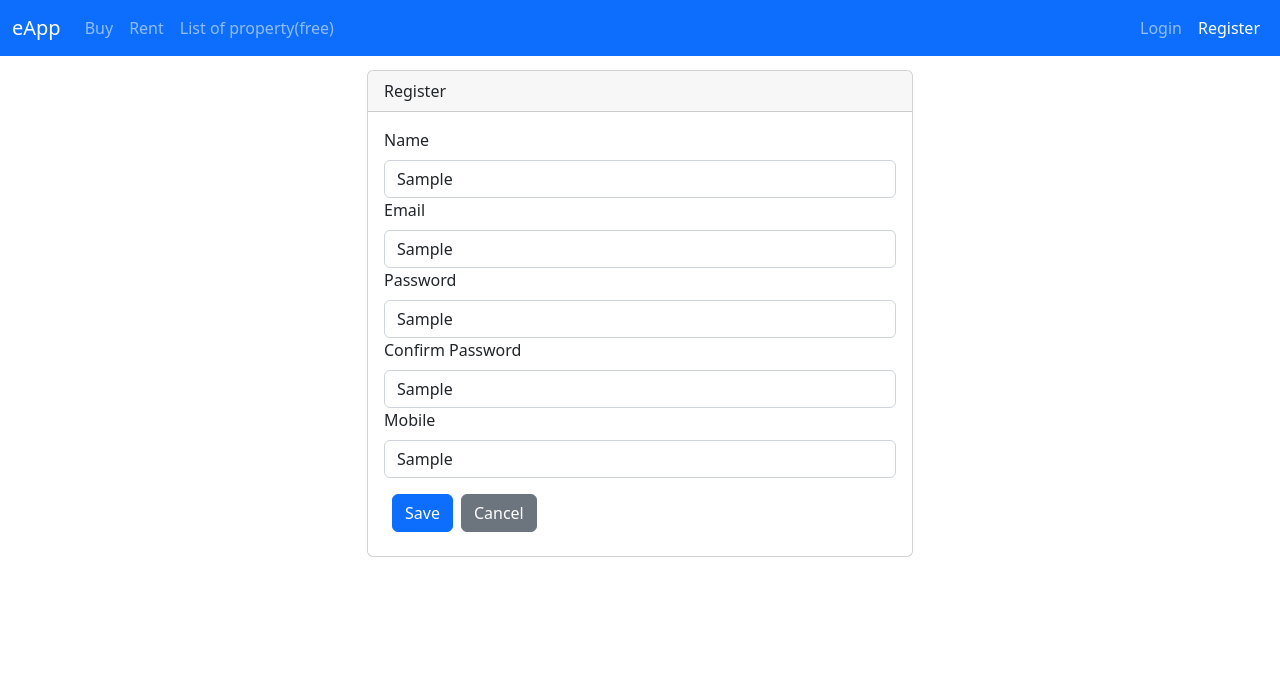
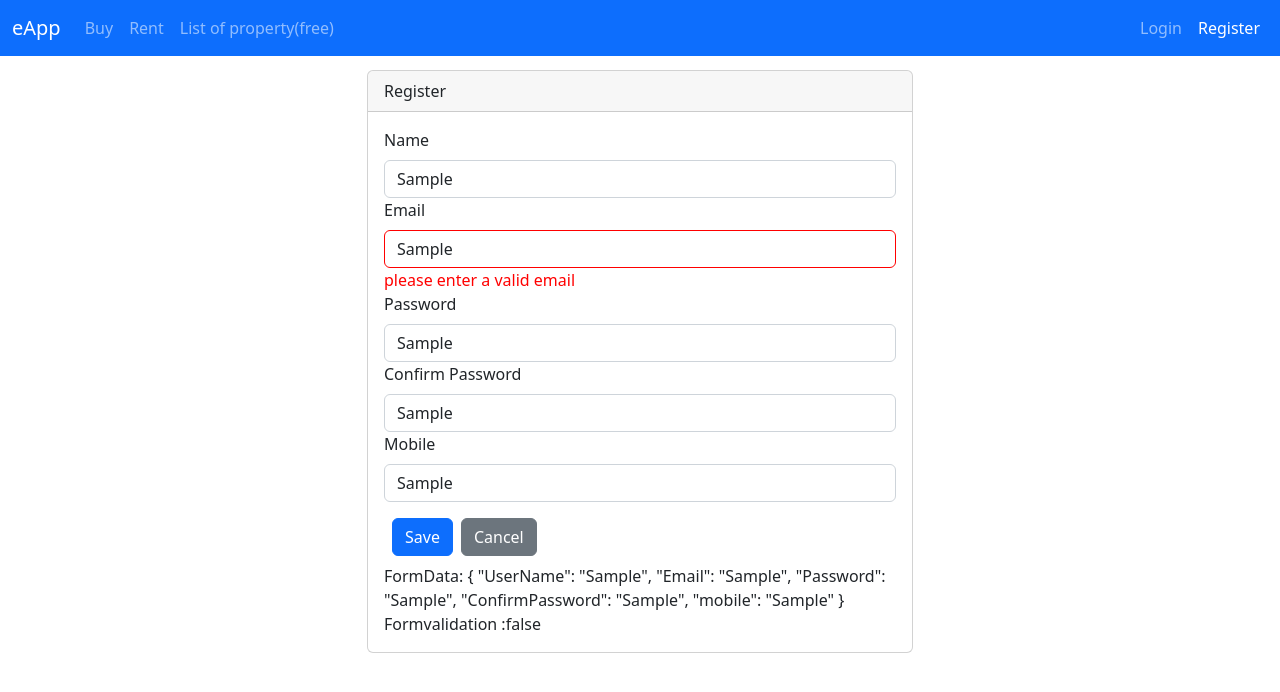
Before and after one commit to MohammadShakilCSE/AngularDemo, an Angular app in the folder Frontend/house-rent/: page /register in a window 1280 px wide. Both pictures are taken after typing "Sample", "Sample", "Sample", "Sample", "Sample" into the empty fields and a click on the button "Save". Shown: the top 692 px of the page. Built offline with nearby package versions, Linux system fonts and the light colour scheme.

Commit message:
Registration form with validation

```diff
--- a/Frontend/house-rent/src/app/app.module.ts
+++ b/Frontend/house-rent/src/app/app.module.ts
@@ -1,7 +1,7 @@
 import { NgModule } from '@angular/core';
 import { BrowserModule } from '@angular/platform-browser';
 import {HttpClientModule} from '@angular/common/http';
-import {FormsModule} from '@angular/forms';
+import {FormsModule,ReactiveFormsModule} from '@angular/forms';
 
 import { AppRoutingModule } from './app-routing.module';
 import { AppComponent } from './app.component';
@@ -28,7 +28,8 @@ import { NavBarComponent } from './nav-bar/nav-bar.component';
     BrowserModule,
     AppRoutingModule,
     FormsModule,
-    HttpClientModule
+    HttpClientModule,
+    ReactiveFormsModule
   ],
   providers: [],
   bootstrap: [AppComponent]
--- /dev/null
+++ b/Frontend/house-rent/src/app/user/register/Confirm-password.validators.ts
@@ -0,0 +1,20 @@
+import {AbstractControl,FormGroup} from '@angular/forms';
+
+export function ConfirmPassword(controlName:string,matchingControlName:string)
+{
+    return (formGroup :FormGroup)=>{
+        let control = formGroup.controls[controlName];
+        let matchingControl = formGroup.controls[matchingControlName]
+        if (
+          matchingControl.errors &&
+          !matchingControl.errors?.["confirmPasswordValidator"]
+        ) {
+            return;
+        }
+        if (control.value !== matchingControl.value) {
+          matchingControl.setErrors({ confirmPasswordValidator: true });
+        } else {
+          matchingControl.setErrors(null);
+        }
+    }
+}
--- a/Frontend/house-rent/src/app/user/register/register.component.css
+++ b/Frontend/house-rent/src/app/user/register/register.component.css
@@ -0,0 +1,6 @@
+.ng-invalid.ng-touched{
+    border-color: red;
+}
+.error-message{
+    color:red;
+}
--- a/Frontend/house-rent/src/app/user/register/register.component.html
+++ b/Frontend/house-rent/src/app/user/register/register.component.html
@@ -5,37 +5,75 @@
         Register
       </div>
       <div class="card-body">
-        <form>
+        <form [formGroup]="registrationForm" (ngSubmit)="onSubmit()" >
           <div class="form-group col-12">
               <label for="name" class="form-label">Name</label>
-              <input type="text" class="form-control">
+              <input type="text" class="form-control" formControlName="UserName">
+              <span class="error-message" *ngIf="!UserName?.valid
+              && UserName?.touched"
+             >
+                 <span *ngIf="UserName?.hasError('required')">Provide user name</span>
+                 <span *ngIf="UserName?.errors?.['minlength']">At least 6 char</span>
+              </span>
           </div>
 
           <div class="form-group col-12">
             <label for="email" class="form-label">Email</label>
-            <input type="text" class="form-control">
+            <input type="text" class="form-control" formControlName="Email">
+            <span class="error-message" *ngIf="!Email?.valid
+            && Email?.touched"
+           >
+               <span *ngIf="Email?.hasError('required')">Enter email name</span>
+               <span *ngIf="Email?.errors?.['email']">please enter a valid email</span>
+            </span>
           </div>
 
           <div class="form-group col-12">
             <label for="passwrod" class="form-label">Password</label>
-            <input type="text" class="form-control">
+            <input type="text" class="form-control" formControlName="Password">
+            <span class="error-message" *ngIf="!Password?.valid
+            && Password?.touched"
+           >
+               <span *ngIf="Password?.hasError('required')">Provide paasword</span>
+               <span *ngIf="Password?.errors?.['minlength']">please enter a valid password</span>
+            </span>
+
           </div>
 
           <div class="form-group col-12">
             <label for="cpassword" class="form-label">Confirm Password</label>
-            <input type="text" class="form-control">
+            <input type="text" class="form-control" formControlName="ConfirmPassword">
+            <span class="error-message" *ngIf="!ConfirmPassword?.valid
+            && ConfirmPassword?.touched"
+           >
+               <span *ngIf="ConfirmPassword?.hasError('required')">Provide ConfirmPassword</span>
+               <span *ngIf="ConfirmPassword?.hasError('confirmPasswordValidator')" >
+                  password not matched
+               </span>
+            </span>
+
 
           </div>
 
           <div class="form-group col-12">
             <label for="mobile" class="form-label">Mobile</label>
-            <input type="text" class="form-control">
+            <input type="text" class="form-control" formControlName="mobile">
+            <span class="error-message" *ngIf="!Password?.valid
+            && Password?.touched"
+           >
+               <span *ngIf="mobile?.hasError('required')"> Provide valid number</span>
+
+            </span>
           </div>
 
           <div class="form-group col-12 mt-2">
             <button type="submit" class="btn btn-primary m-2">Save</button>
             <button type="reset" class="btn btn-secondary ml-2">Cancel</button>
           </div>
+
+          FormData: {{registrationForm.value |json}}<br/>
+          Formvalidation :{{registrationForm.valid}}
+
         </form>
       </div>
     </div>
--- a/Frontend/house-rent/src/app/user/register/register.component.ts
+++ b/Frontend/house-rent/src/app/user/register/register.component.ts
@@ -1,4 +1,6 @@
 import { Component, OnInit } from '@angular/core';
+import { FormBuilder, FormControl, FormGroup, Validators } from '@angular/forms';
+import {ConfirmPassword} from './confirm-password.validators';
 
 @Component({
   selector: 'app-register',
@@ -6,10 +8,47 @@ import { Component, OnInit } from '@angular/core';
   styleUrls: ['./register.component.css']
 })
 export class RegisterComponent implements OnInit {
+  registrationForm=new FormGroup({
+    UserName :new FormControl(),
+    Email :new FormControl(),
+    Password: new FormControl(),
+    ConfirmPassword: new FormControl(),
+    mobile:new FormControl(),
+   });
 
-  constructor() { }
+  constructor(private fb:FormBuilder) { }
 
   ngOnInit(): void {
+    this.registrationForm= this.fb.group ({
+      UserName :new FormControl('',[Validators.required,Validators.minLength(3)]),
+      Email:new FormControl(null,[Validators.required,Validators.email]),
+      Password:new FormControl(null,[Validators.required,Validators.minLength(6)]),
+      ConfirmPassword:new FormControl(null,[Validators.required]),
+     mobile:new FormControl(null,[Validators.required,Validators.maxLength(11)]),
+    },{
+      validator: ConfirmPassword("Password", "ConfirmPassword")
+    });
+  }
+  //get methods
+  get UserName(){
+    return this.registrationForm.get('UserName');
+
+  }
+  get Email(){
+    return this.registrationForm.get('Email');
+  }
+  get Password(){
+    return this.registrationForm.get('Password');
+  }
+  get ConfirmPassword(){
+    return this.registrationForm.get('ConfirmPassword');
+  }
+  get mobile(){
+    return this.registrationForm.get('mobile');
+  }
+
+  onSubmit(){
+    console.log(this.registrationForm);
   }
 
 }
```
Also changed, not shown: Frontend/house-rent/src/app/user/IRegister.ts (added, +7 -0 lines).
